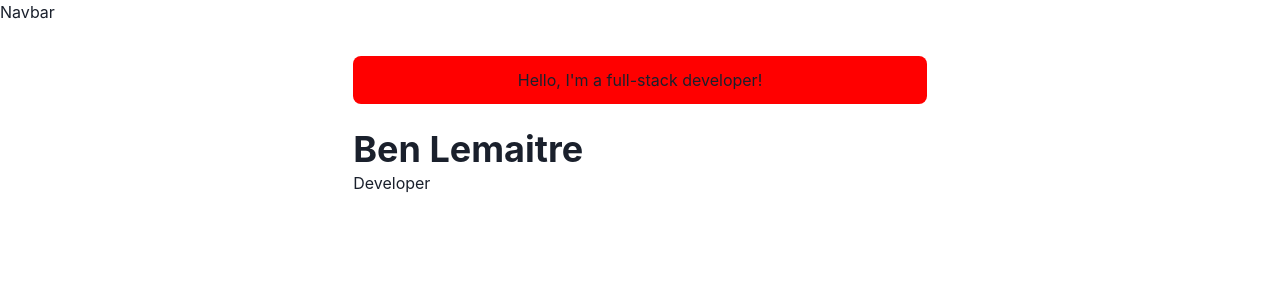
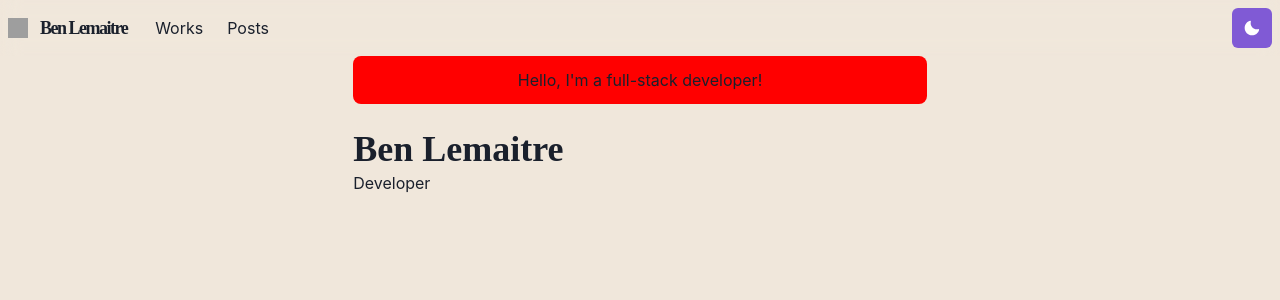
Before and after one commit to BenLemaitre/portfolio, a Next.js app: page / in a window 1280 px wide. Shown: the top 300 px of the page. Built offline with nearby package versions, Linux system fonts and the light colour scheme; grey boxes are pictures that could not be loaded.

Commit message:
navigation bar added and dark/light theme support

```diff
--- a/components/navbar.js
+++ b/components/navbar.js
@@ -1,5 +1,5 @@
-import Logo from './logo';
-import NextLink from 'next/link';
+import Logo from './logo'
+import NextLink from 'next/link'
 import {
   Container,
   Box,
@@ -13,16 +13,21 @@
   MenuButton,
   IconButton,
   useColorModeValue
-} from "@chakra-ui/react";
-import {HumburgerIcon} from '@chakra-ui/icons';
+} from '@chakra-ui/react'
+import { HamburgerIcon } from '@chakra-ui/icons'
+import ThemeToggleButton from './theme-toggle-button'
 
-const LinkItem = ({href, path, children}) => {
-  const active = path === href;
-  const inactiveColor = useColorModeValue('gray.200', 'whiteAlpha.900');
+const LinkItem = ({ href, path, children }) => {
+  const active = path === href
+  const inactiveColor = useColorModeValue('gray200', 'whiteAlpha.900')
 
   return (
-    <NextLink href={href}>
-      <Link p={2} bg={active ? 'glassTeal' : undefined} color={active ? '#202023' : inactiveColor}>
+    <NextLink href={href} passHref>
+      <Link
+        p={2}
+        bg={active ? 'glassTeal' : undefined}
+        color={active ? '#202023' : inactiveColor}
+      >
         {children}
       </Link>
     </NextLink>
@@ -30,14 +35,76 @@
 }
 
 const Navbar = props => {
-  const {path} = props;
+  const { path } = props
 
   return (
-    <Box position="fixed" as="nav" w="100%" bg={useColorModeValue('#fffff40', '#20202380')}
-      style={{backdropFilter: 'blur(10px)'}} zIndex={1} {...props}>
-      Navbar
+    <Box
+      position="fixed"
+      as="nav"
+      w="100%"
+      bg={useColorModeValue('#fffff40', '#20202380')}
+      style={{ backdropFilter: 'blur(10px)' }}
+      zIndex={1}
+      {...props}
+    >
+      <Container
+        display="flex"
+        p={2}
+        maxW="container.lg.md"
+        wrap="wrap"
+        align="center"
+        justify="space-between"
+      >
+        <Flex align="center" mr={5}>
+          <Heading as="h1" size="lg" letterSpacing={'tighter'}>
+            <Logo />
+          </Heading>
+        </Flex>
+        <Stack
+          direction={{ base: 'column', md: 'row' }}
+          display={{ base: 'none', md: 'flex' }}
+          width={{ base: 'full', md: 'auto' }}
+          alignItems="center"
+          flexGrow={1}
+          mt={{ base: 4, nmd: 0 }}
+        >
+          <LinkItem href="/works" path={path}>
+            Works
+          </LinkItem>
+          <LinkItem href="/posts" path={path}>
+            Posts
+          </LinkItem>
+        </Stack>
+        <Box flex={1} align="right">
+          <ThemeToggleButton/>
+          <Box ml={2} display={{ base: 'inline-block', md: 'none' }}>
+            <Menu>
+              <MenuButton
+                as={IconButton}
+                icon={<HamburgerIcon />}
+                variant="outline"
+                aria-label="Options"
+              />
+              <MenuList>
+                <NextLink href="/" passHref>
+                  <MenuItem as={Link}>About</MenuItem>
+                </NextLink>
+                <NextLink href="/works" passHref>
+                  <MenuItem as={Link}>Works</MenuItem>
+                </NextLink>
+                <NextLink href="/posts" passHref>
+                  <MenuItem as={Link}>Posts</MenuItem>
+                </NextLink>
+                <MenuItem as={Link} href="https://www.github.com">
+                  Github
+                </MenuItem>
+              </MenuList>
+            </Menu>
+          </Box>
+        </Box>
+      </Container>
     </Box>
   )
 }
 
-export default Navbar;
+export default Navbar
--- /dev/null
+++ b/components/theme-toggle-button.js
@@ -0,0 +1,17 @@
+import { IconButton, useColorMode, useColorModeValue } from '@chakra-ui/react'
+import { SunIcon, MoonIcon } from '@chakra-ui/icons'
+
+const ThemeToggleButton = () => {
+  const { toggleColorMode } = useColorMode()
+
+  return (
+    <IconButton
+      aria-label="Toggle theme"
+      colorScheme={useColorModeValue('purple', 'orange')}
+      icon={useColorModeValue(<MoonIcon />, <SunIcon />)}
+      onClick={toggleColorMode}
+    ></IconButton>
+  )
+}
+
+export default ThemeToggleButton
--- /dev/null
+++ b/libs/theme.js
@@ -0,0 +1,55 @@
+import { extendTheme } from '@chakra-ui/react'
+import { mode } from '@chakra-ui/theme-tools'
+
+const styles = {
+  global: props => ({
+    body: {
+      bg: mode('#f0e7db', '#202023')(props)
+    }
+  })
+}
+
+const components = {
+  Heading: {
+    variants: {
+      'section-title': {
+        TextDecoration: 'underline',
+        fontSize: 20,
+        textUnderlineOffset: 6,
+        TextDecorationColor: '#525252',
+        TextDecorationThickness: 4,
+        marginTop: 3,
+        marginBottom: 4
+      }
+    }
+  },
+  Link: {
+    baseStyle: props => ({
+      color: mode('#3d7aed', '#ff63c3')(props),
+      textUnderlineOffset: 3
+    })
+  }
+}
+
+const fonts = {
+  heading: "'M PLUS Rounded 1c'"
+}
+
+const colors = {
+  glassTeal: '#88ccca'
+}
+
+const config = {
+  initialColorMode: 'dark',
+  useSystemColorMode: true
+}
+
+const theme = extendTheme({
+  config,
+  styles,
+  components,
+  fonts,
+  colors
+})
+
+export default theme
--- a/next.config.js
+++ b/next.config.js
@@ -1,3 +1,3 @@
 module.exports = {
-    reactStrictMode: true
+  reactStrictMode: true
 }
--- a/package.json
+++ b/package.json
@@ -6,7 +6,7 @@
   "scripts": {
     "dev": "next dev -H 0.0.0.0",
     "build": "next build",
-    "prettier": "prettier -write .",
+    "prettier": "prettier --write .",
     "lint": "next lint"
   },
   "keywords": [],
@@ -15,6 +15,7 @@
   "dependencies": {
     "@chakra-ui/icons": "^1.0.16",
     "@chakra-ui/react": "^1.6.10",
+    "@chakra-ui/theme-tools": "^1.2.2",
     "@emotion/react": "^11.5.0",
     "@emotion/styled": "^11.3.0",
     "framer-motion": "^4.1.17",
--- /dev/null
+++ b/pages/_document.js
@@ -0,0 +1,18 @@
+import { ColorModeScript } from '@chakra-ui/color-mode'
+import NextDocument, { Html, Head, Main, NextScript } from 'next/document'
+import theme from '../libs/theme'
+
+export default class Document extends NextDocument {
+  render() {
+    return (
+      <Html lang="en">
+        <Head />
+        <body>
+          <ColorModeScript initialColorMode={theme.config.initialColorMode} />
+          <Main />
+          <NextScript />
+        </body>
+      </Html>
+    )
+  }
+}
--- a/pages/index.js
+++ b/pages/index.js
@@ -1,4 +1,4 @@
-import { Container, Box, Heading } from "@chakra-ui/layout";
+import { Container, Box, Heading } from '@chakra-ui/layout'
 
 const Page = () => {
   return (
@@ -7,7 +7,7 @@
         Hello, I&apos;m a full-stack developer!
       </Box>
 
-            <Box display={{md: 'flex'}}>
+      <Box display={{ md: 'flex' }}>
         <Box flexGrow={1}>
           <Heading as="h2" variant="page-title">
             Ben Lemaitre
@@ -19,4 +19,4 @@
   )
 }
 
-export default Page;
+export default Page
--- a/prettier.config.js
+++ b/prettier.config.js
@@ -8,4 +8,4 @@
   trailingComma: 'none'
 }
 
-module.exports = options;
+module.exports = options
```
Also changed, not shown: components/layouts/main.js (+6 -6 lines), components/logo.js (+9 -4 lines), pages/_app.js (+6 -5 lines), 1 other file (tests, documents, lock files or other folders). Lines whose indentation alone changed are shown as unchanged.
